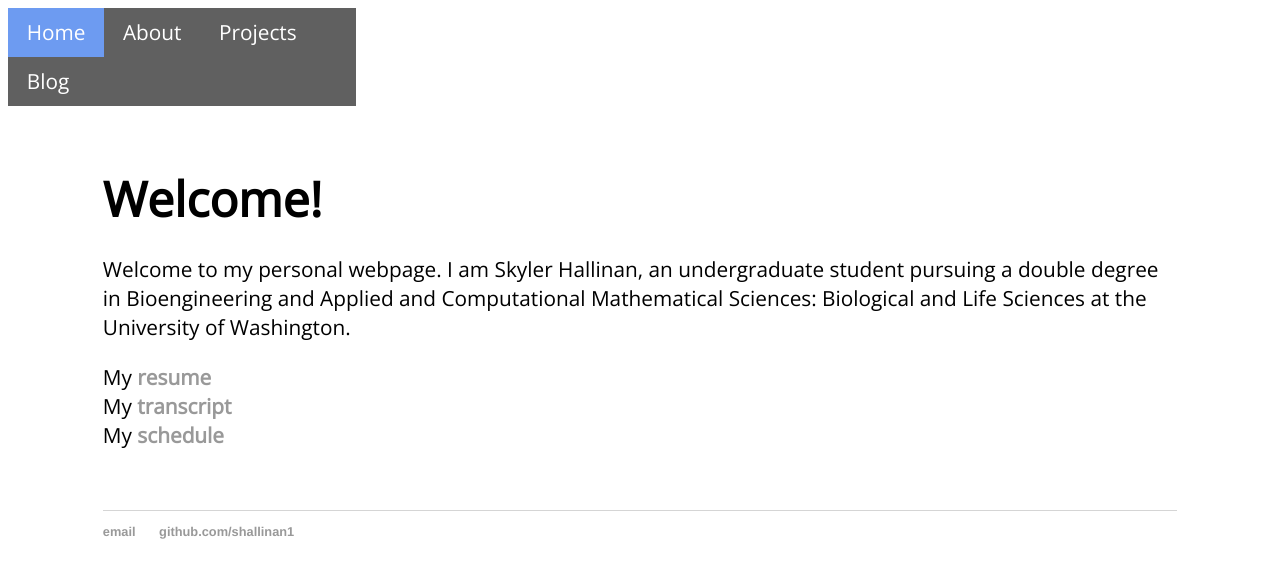
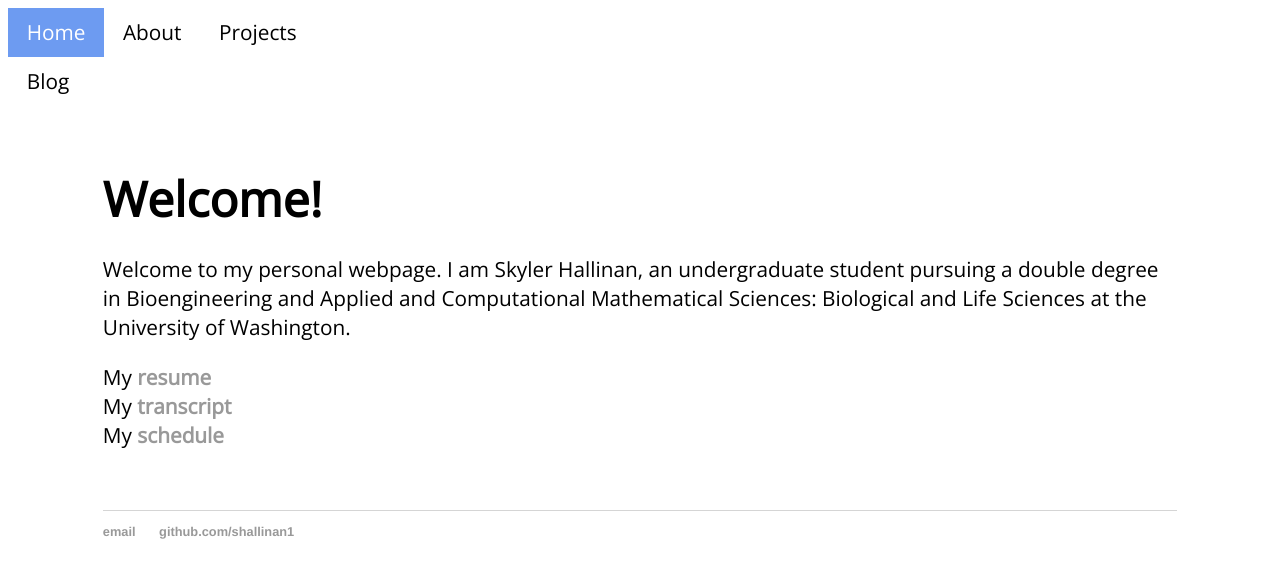
Before and after one commit to shallinan1/shallinan1.github.io, a Jekyll site: the page built from index.md, in a window 1280 px wide. Shown: the top 578 px of the page. Built offline with Jekyll 4.4.1, drawn with Linux system fonts in a browser that asks for light colours.

Commit message:
background change

```diff
--- a/css/main.css
+++ b/css/main.css
@@ -3,7 +3,6 @@ nav ul {
 	margin: 0;
     padding: 0;
     overflow: hidden;
-    background-color: #606060;
 	width: 27.554%;
     position: -webkit-sticky; /* Safari */
     position: sticky;
@@ -21,7 +20,7 @@ nav a {
 
 nav li a {
     display: inline-block;
-    color: #FFFFFF;
+    color: black;
     text-align: center;
     padding: 0.5em 0.9em;
     text-decoration: none;
```
